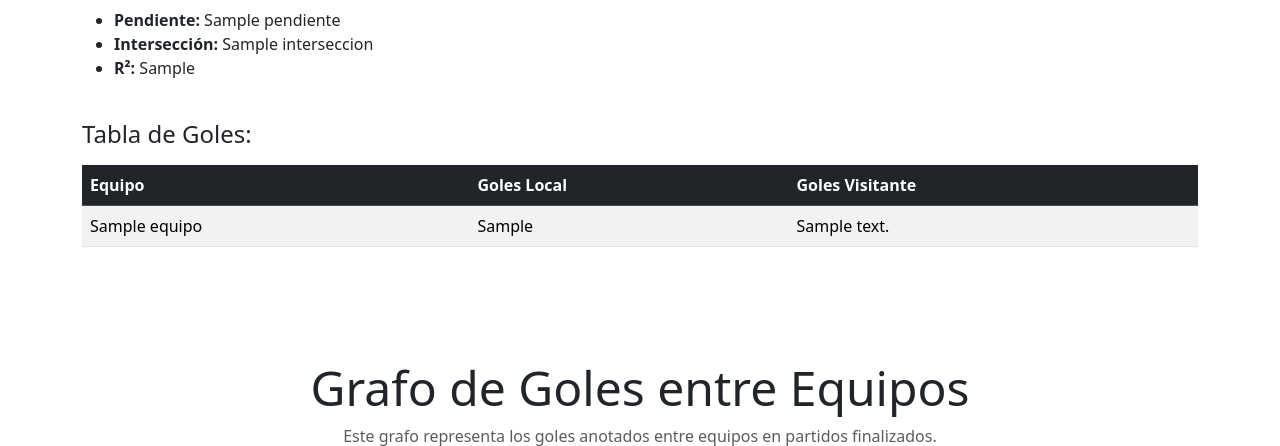
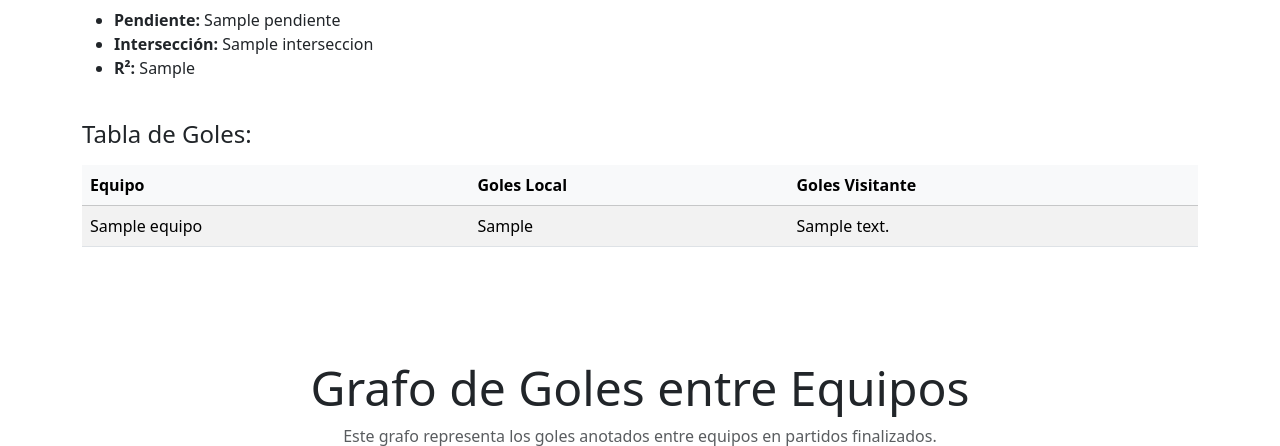
Before and after one commit to cristianriveraxd/Analisis-Predictivo-de-Resultados, a Flask app: template templates/goles.html in a window 1280 px wide. Shown: the part 211-657 px from the top of the page. Run offline with Flask 3, Linux system fonts and the light colour scheme; the template is opened without the code that fills it: most values are stand-ins (such as "Sample title", 1, 10 or a date in 2020).

Commit message:
change table

```diff
--- a/templates/goles.html
+++ b/templates/goles.html
@@ -59,7 +59,7 @@
 
       <h4 class="mb-3">Tabla de Goles:</h4>
       <table class="table table-striped">
-        <thead class="table-dark">
+        <thead class="table-light">
           <tr>
             <th>Equipo</th>
             <th>Goles Local</th>
--- a/templates/index.html
+++ b/templates/index.html
@@ -59,7 +59,7 @@
 
       <h4 class="mb-3">Tabla de Equipos:</h4>
       <table class="table table-striped">
-        <thead class="table-dark">
+        <thead class="table-light">
           <tr>
             <th>Equipo</th>
             <th>Partidos</th>
```
